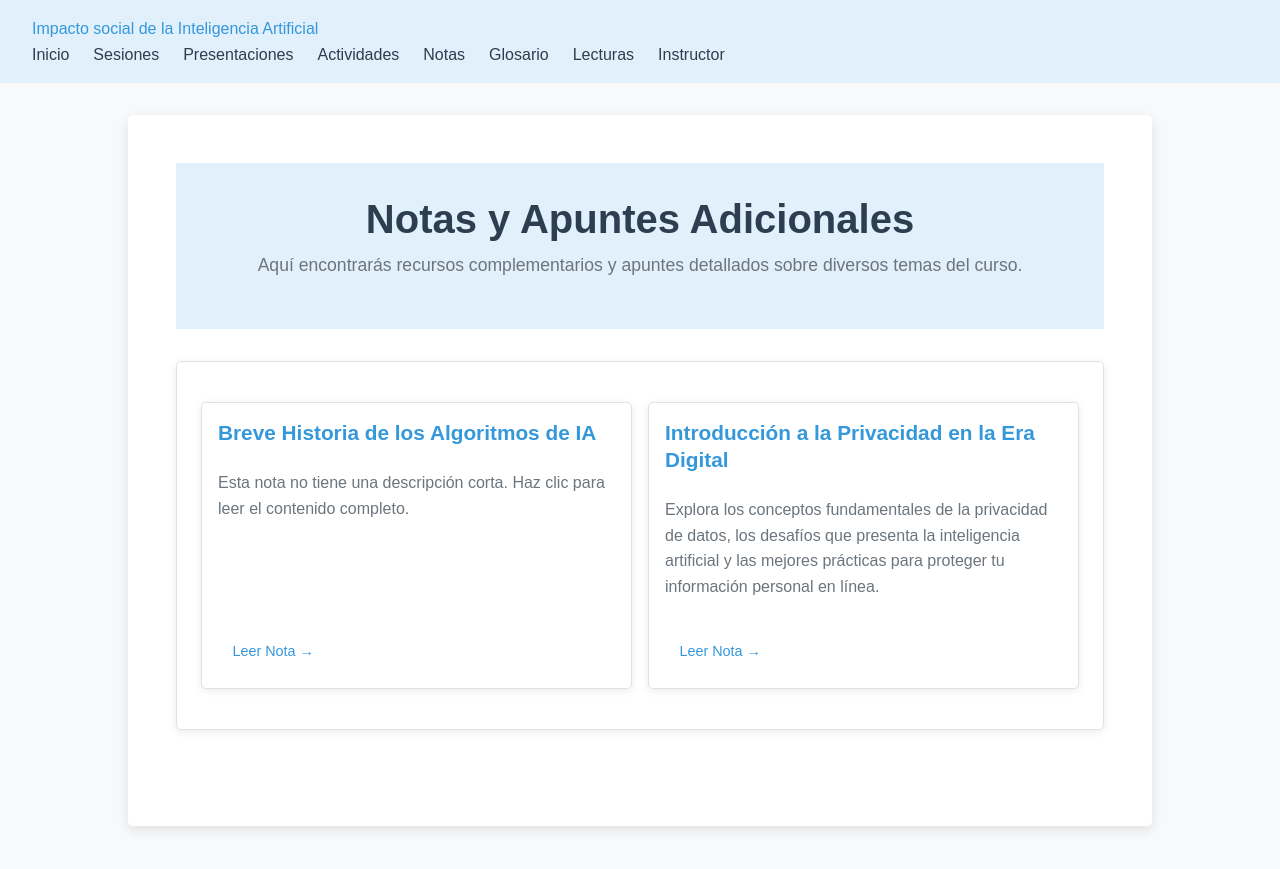
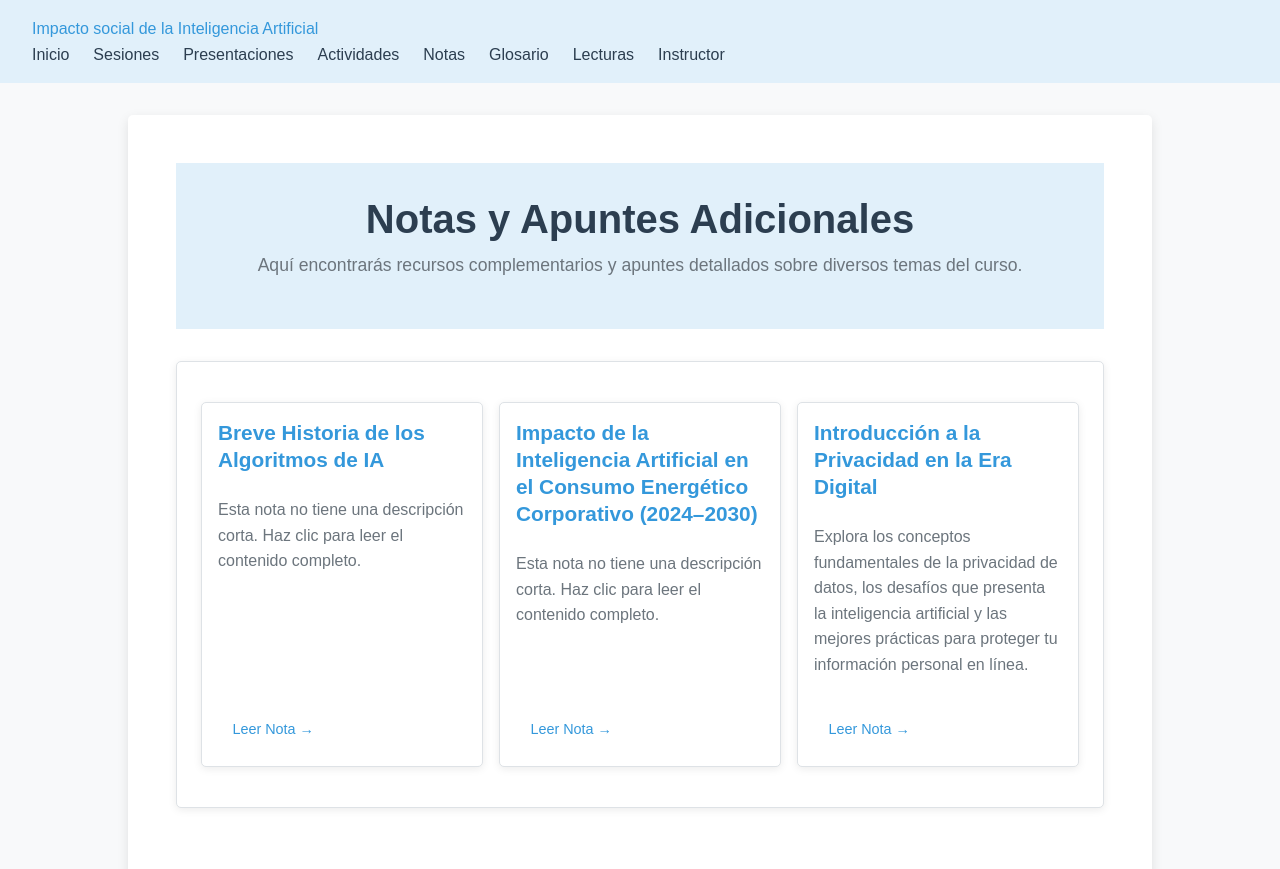
Before and after one commit to ArnulfoPerez/impacto_ai, a Jekyll site: the page built from notas.md, in a window 1280 px wide and 900 px high. Shown: the top 869 px of the window. Built offline with Jekyll 4.4.1, drawn with Linux system fonts in a browser that asks for light colours.

Commit message:
Update informe_IA_consumo_energetico.md
testing content with images

```diff
--- a/_notes/informe_IA_consumo_energetico.md
+++ b/_notes/informe_IA_consumo_energetico.md
@@ -1,3 +1,23 @@
+---
+layout: note
+title: Impacto de la Inteligencia Artificial en el Consumo Energético Corporativo (2024–2030)
+order: 3
+date: 2024-07-01
+author: Microsoft copilot
+tags:
+  - Inteligencia Artificial
+  - Consumo Energético
+  - Sostenibilidad
+  - Tecnología
+---
+
+# 📊 Impacto de la Inteligencia Artificial en el Consumo Energético Corporativo (2024–2030)
+
+**Autor:** Analista de Datos en Energía y Tecnología
+**Fecha:** Julio 202...
+
+(The rest of the content goes here)
+
 # 📊 Impacto de la Inteligencia Artificial en el Consumo Energético Corporativo (2024–2030)
 
 **Autor:** Analista de Datos en Energía y Tecnología
```
